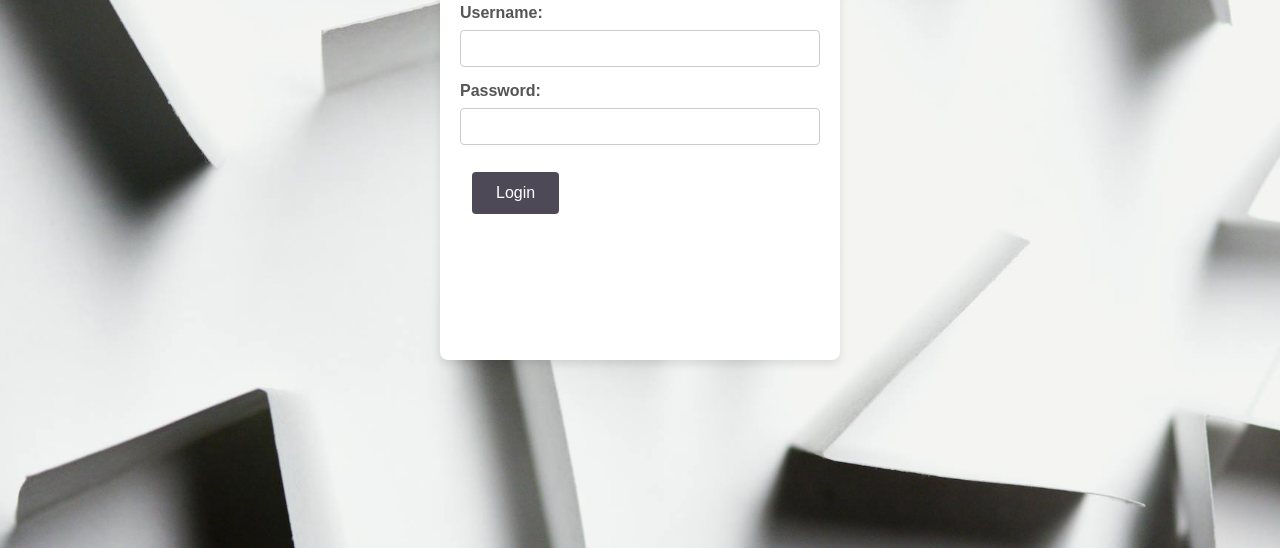
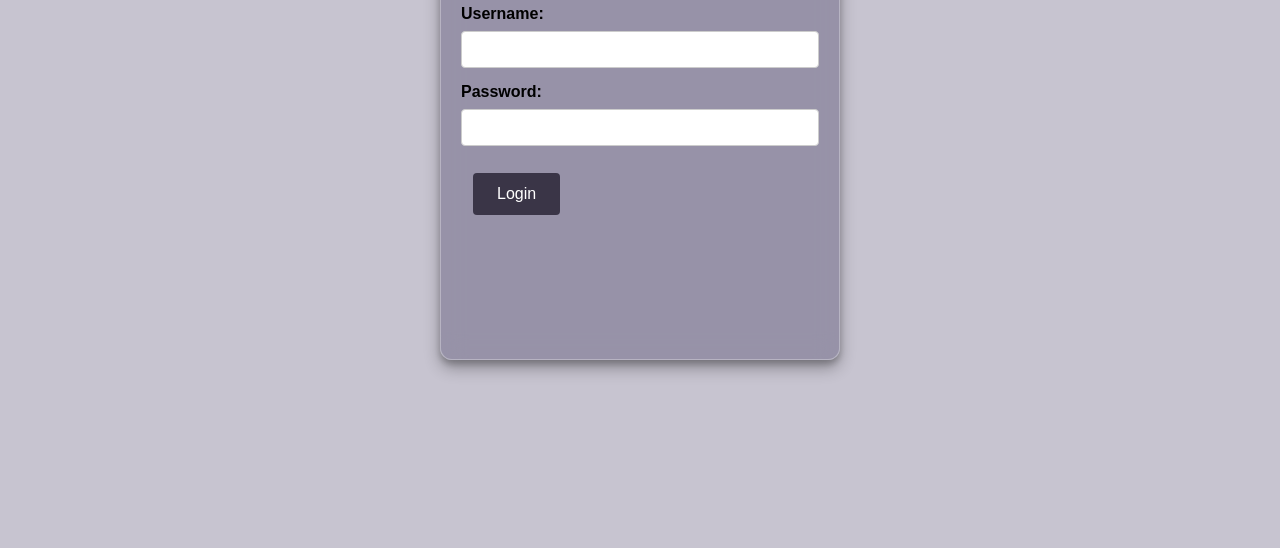
Before and after one commit to arfa2008/Advance-project-js, a plain HTML site: page login.html in a window 1280 px wide. Shown: the part 252-800 px from the top of the page. Drawn offline with Linux system fonts and the light colour scheme.

Commit message:
initial changes

```diff
--- a/login.css
+++ b/login.css
@@ -1,4 +1,3 @@
-/* General Reset */
 * {
     margin: 0;
     padding: 0;
@@ -7,10 +6,7 @@
 
 body {
     font-family: Arial, sans-serif;
-    background-color: #f4f4f4;
-    background-image: url(pexels-artempodrez-7233376\ \(1\).jpg);
-    background-repeat: no-repeat;
-    background-size: cover;
+    background-color: hsl(252deg 13% 46% / 38%);
     display: flex;
     justify-content: center;
     align-items: center;
@@ -20,14 +16,18 @@ body {
 h2 {
     text-align: center;
     margin-bottom: 20px;
-    color: #333;
+    color: black;
 }
 
 form {
-    background-color: #fff;
+    backdrop-filter: blur(12px);
+    background-color: hsl(252deg 13% 46% / 53%);
+    -webkit-backdrop-filter: blur(12px);
     padding: 20px;
-    border-radius: 8px;
-    box-shadow: 0 4px 8px rgba(0, 0, 0, 0.1);
+    border-radius: 12px;
+    box-shadow: 0 8px 16px rgba(0, 0, 0, 0.3),
+        0 4px 6px rgba(0, 0, 0, 0.2);
+    border: 1px solid rgba(255, 255, 255, 0.3);
     width: 100%;
     max-width: 400px;
     height: 53vh;
@@ -37,10 +37,11 @@ label {
     display: block;
     margin-bottom: 8px;
     font-weight: bold;
-    color: #555;
+    color: black;
 }
 
-input[type="text"], input[type="password"] {
+input[type="text"],
+input[type="password"] {
     width: 100%;
     padding: 10px;
     margin-bottom: 15px;
@@ -60,6 +61,7 @@ button {
     cursor: pointer;
     margin: 12px;
 }
+
 button:hover {
-  background-color: #241f30;
+    background-color: #241f30;
 }
--- a/login.html
+++ b/login.html
@@ -5,7 +5,7 @@
     <meta name="viewport" content="width=device-width, initial-scale=1.0">
     <title>Login</title>
     <link rel="stylesheet" href="login.css">
-    <script src="login.js" defer></script>
+    <script src="login.js"></script>
 </head>
 <body>
     <form id="loginForm">
--- a/sign.css
+++ b/sign.css
@@ -1,4 +1,3 @@
-/* General Reset */
 * {
     margin: 0;
     padding: 0;
@@ -7,10 +6,8 @@
 
 body {
     font-family: Arial, sans-serif;
-    background-color: #f4f4f4;
-    background-image: url(pexels-artempodrez-7233376\ \(1\).jpg);
-    background-repeat: no-repeat;
-    background-size: cover;
+    background-color: hsl(252deg 13% 46% / 38%);
+
     display: flex;
     justify-content: center;
     align-items: center;
@@ -20,14 +17,18 @@ body {
 h2 {
     text-align: center;
     margin-bottom: 20px;
-    color: #333;
+    color: black;
 }
 
 form {
-    background-color: #fff;
+    background-color: hsl(252deg 13% 46% / 53%);
+    backdrop-filter: blur(12px);
+    -webkit-backdrop-filter: blur(12px);
     padding: 20px;
-    border-radius: 8px;
-    box-shadow: 0 4px 8px rgba(0, 0, 0, 0.1);
+    border-radius: 12px;
+    box-shadow: 0 8px 16px rgba(0, 0, 0, 0.3),
+        0 4px 6px rgba(0, 0, 0, 0.2);
+    border: 1px solid rgba(255, 255, 255, 0.3);
     width: 100%;
     max-width: 400px;
     height: 53vh;
@@ -37,10 +38,11 @@ label {
     display: block;
     margin-bottom: 8px;
     font-weight: bold;
-    color: #555;
+    color: black;
 }
 
-input[type="text"], input[type="password"] {
+input[type="text"],
+input[type="password"] {
     width: 100%;
     padding: 10px;
     margin-bottom: 15px;
@@ -60,6 +62,7 @@ button {
     cursor: pointer;
     margin: 12px;
 }
+
 button:hover {
-  background-color: #241f30;
+    background-color: #241f30;
 }
--- a/style.css
+++ b/style.css
@@ -6,10 +6,7 @@ body {
   justify-content: center;
   align-items: center;
   flex-direction: column;
-  background-color: #797a75;
-  background: url(pexels-artempodrez-7233376\ \(1\).jpg);
-  background-repeat: repeat;
-  background-size: cover;
+  background-color: hsl(252deg 13% 46% / 38%);
 }
 
 video#video {
@@ -35,6 +32,7 @@ input {
 #captureButton {
   padding: 12px 24px;
   background-color: #241f30cf;
+
   color: white;
   border: none;
   border-radius: 4px;
@@ -111,7 +109,7 @@ canvas {
 .container {
   position: relative;
   text-align: center;
-  background-color: #42525700;
+  background-color: hsl(252deg 13% 46% / 32%);
   box-shadow: 0 4px 8px rgb(0 0 0);
   margin-top: 2em;
   border-radius: 8px;
--- a/style1.css
+++ b/style1.css
@@ -53,7 +53,7 @@ header h1 {
 }
 
 .navbar button:hover {
-    background: #241f30cf;
+    background: #a9a2b9cf;
     color: white;
 }
 
```
Also changed, not shown: home.js (added, +25 -0 lines), index.html (+2 -6 lines).
